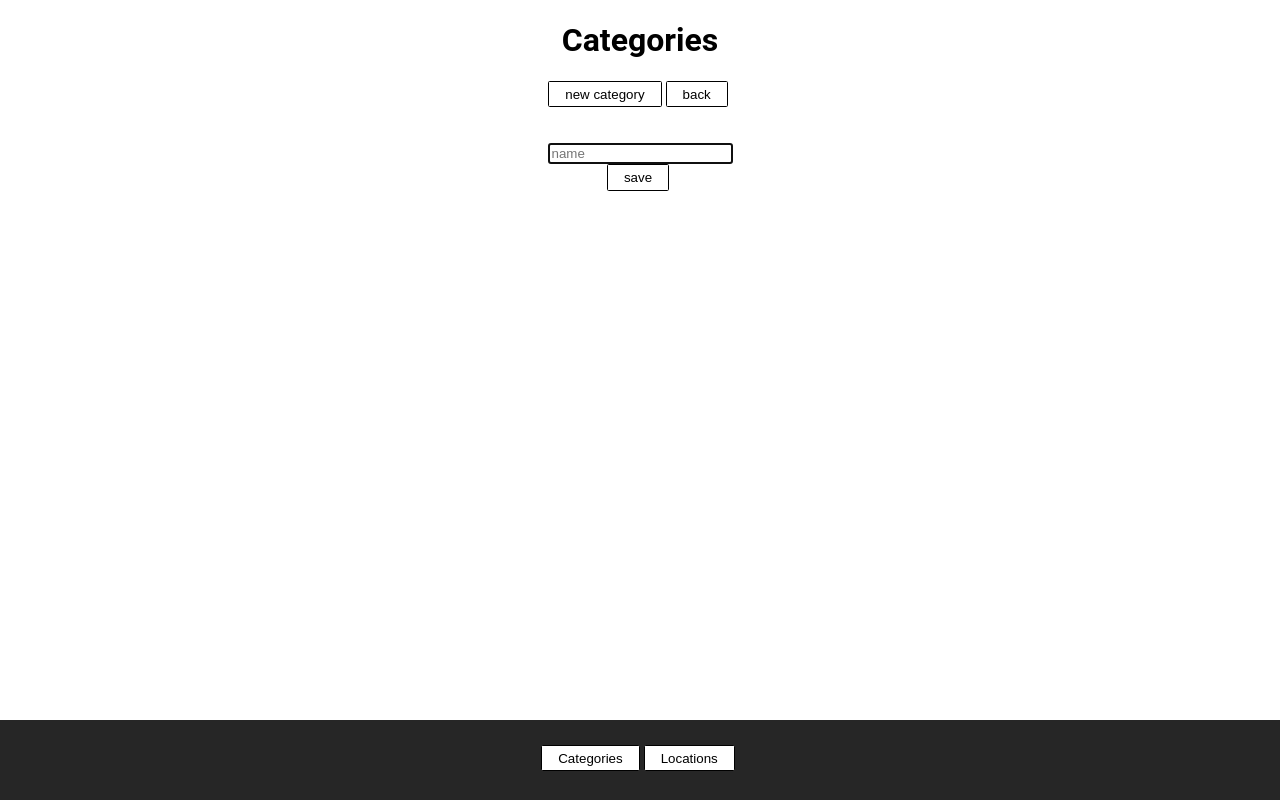
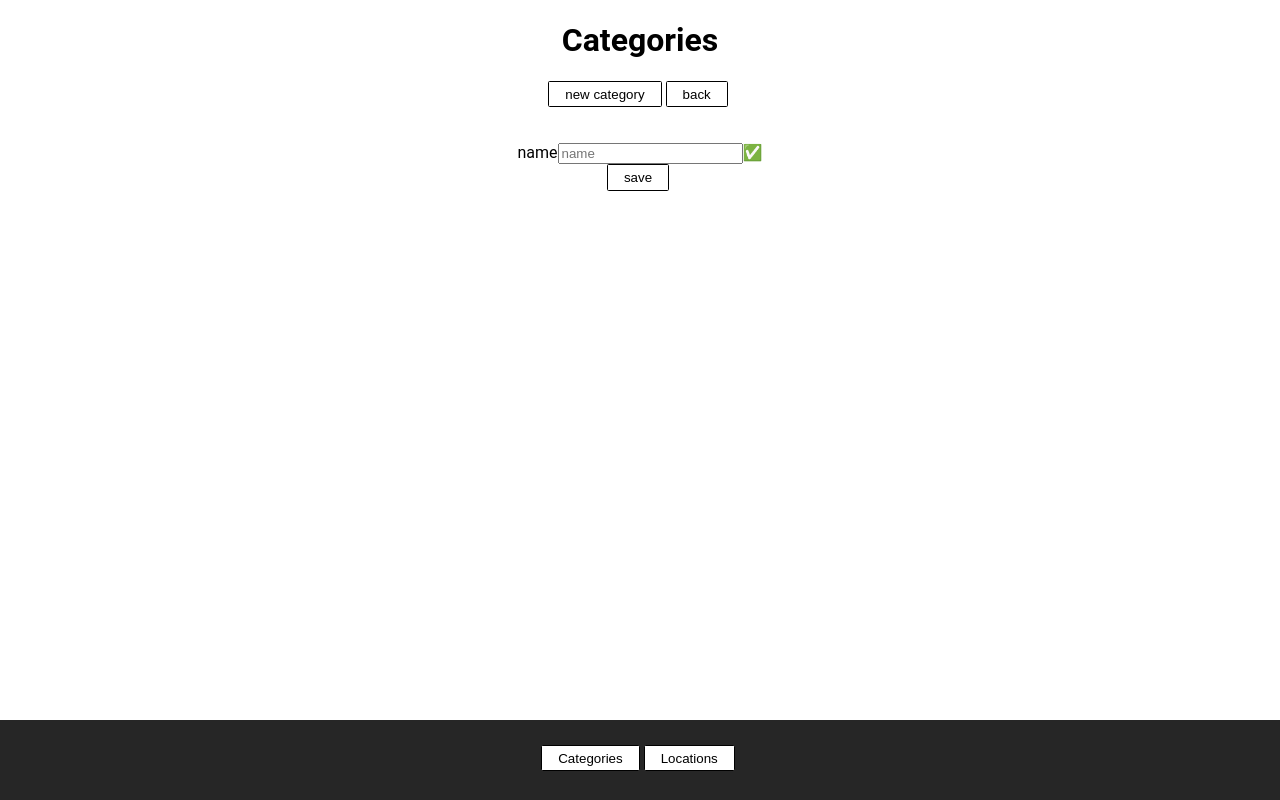
Before and after one commit to nivb52/welldone-7-1-2020, a React (Create React App) app: page / in a window 1280 px wide. Both pictures are taken after a click on the button "new category". Built offline with nearby package versions, Linux system fonts and the light colour scheme.

Commit message:
added onblur and simple validation mark

```diff
--- a/src/cmps/common/Input.jsx
+++ b/src/cmps/common/Input.jsx
@@ -1,21 +1,43 @@
-import React from "react";
+import React, { useState } from "react";
 
-export default function Input({ onEnter, placeholder, handleInput }) {
-
+export default function Input({
+  label = "name",
+  objectKey = '',
+  placeholder = "enter here",
+  onEnter,
+  handleInput,
+  handleBlur,
+  classInput = "",
+  defaultValue = ""
+}) {
+  const [userInput, setUserInput] = useState(defaultValue);
+  const [isValid, setIsValide] = useState(true);
   const handleEnter = e => {
     if (e.keyCode === 13) return onEnter();
   };
   const handleChange = e => {
     const { value } = e.target;
-    handleInput(value);
+    if (!value || !value.trim()) return setIsValide(false);
+    else {
+      setIsValide(true);
+      setUserInput(value);
+      handleInput(key,userInput)
+    }
   };
 
+  const key = objectKey || label
+
   return (
-    <input
-      autoFocus
-      onKeyDown={handleEnter}
-      placeholder={placeholder}
-      onChange={handleChange}
-    />
+    <div className="block">
+      <label className="block">{label}</label>
+      <input
+        className={classInput}
+        onKeyDown={handleEnter}
+        placeholder={placeholder}
+        onChange={handleChange}
+        onBlur={() => handleBlur(key, userInput)}
+      />
+      {isValid ? "✅" : "❌"}
+    </div>
   );
 }
```
